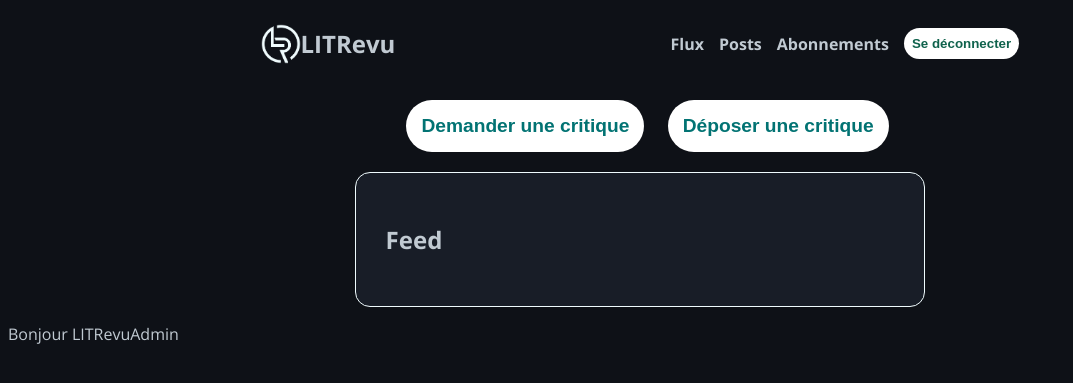
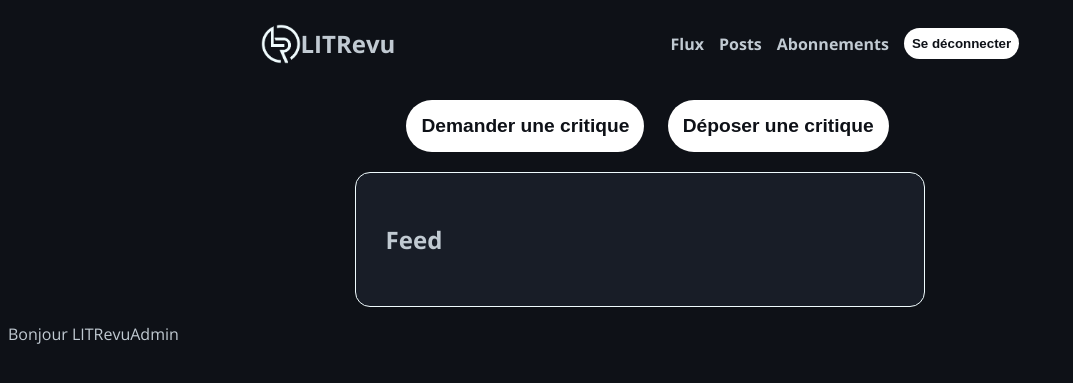
Before and after one commit to JasonBats/OCR-P9, a Django app: page /home/ in a window 1280 px wide. Shown: the top 383 px of the page, without its empty margins (0-1073 px from the left). Run offline with Django 5.2, Linux system fonts and the light colour scheme; a user stored in the database is signed in; data comes from the database, SQL or seed files in the repository.

Commit message:
main buttons color change

```diff
--- a/LITRevu/static/style.css
+++ b/LITRevu/static/style.css
@@ -152,7 +152,7 @@ button.login {
     background-color: #fff;
     border: none;
     padding: 8px;
-    color: #0f624c;
+    color: #0e1117;
     font-weight: 700;
     border-radius: 50px;
     opacity: 1;
@@ -189,7 +189,7 @@ button.login {
     background-color: white;
     padding: 15px;
     border-radius: 50px;
-    color: #027373;
+    color: #0e1117;
     font-weight: 700;
     border: none;
     font-size: 1.2rem;
```
